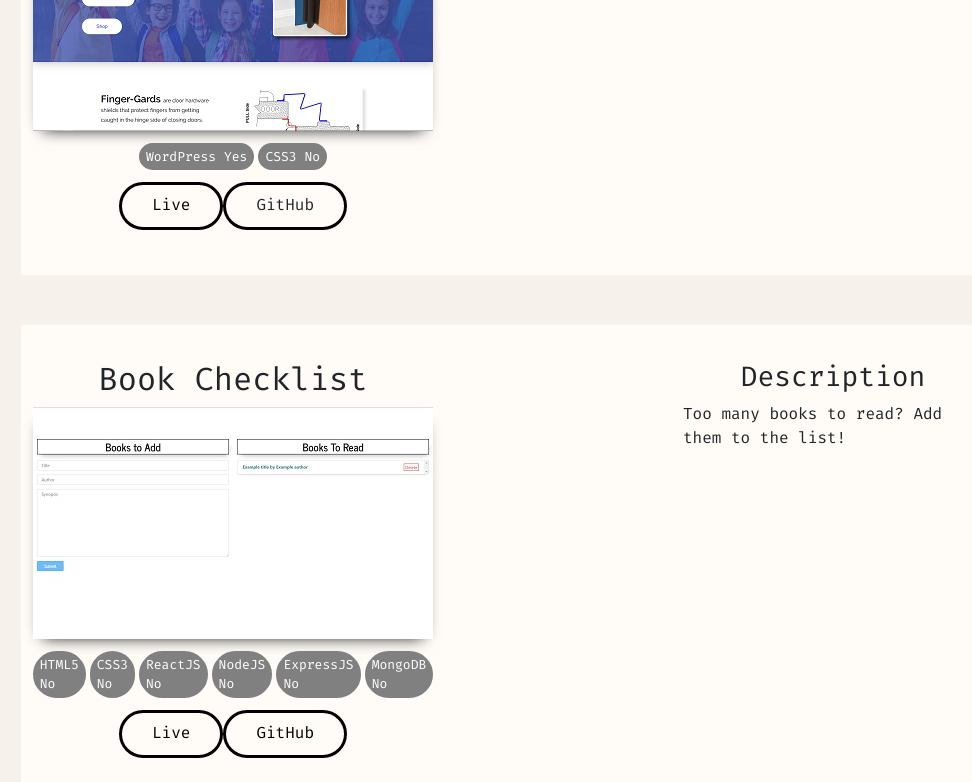
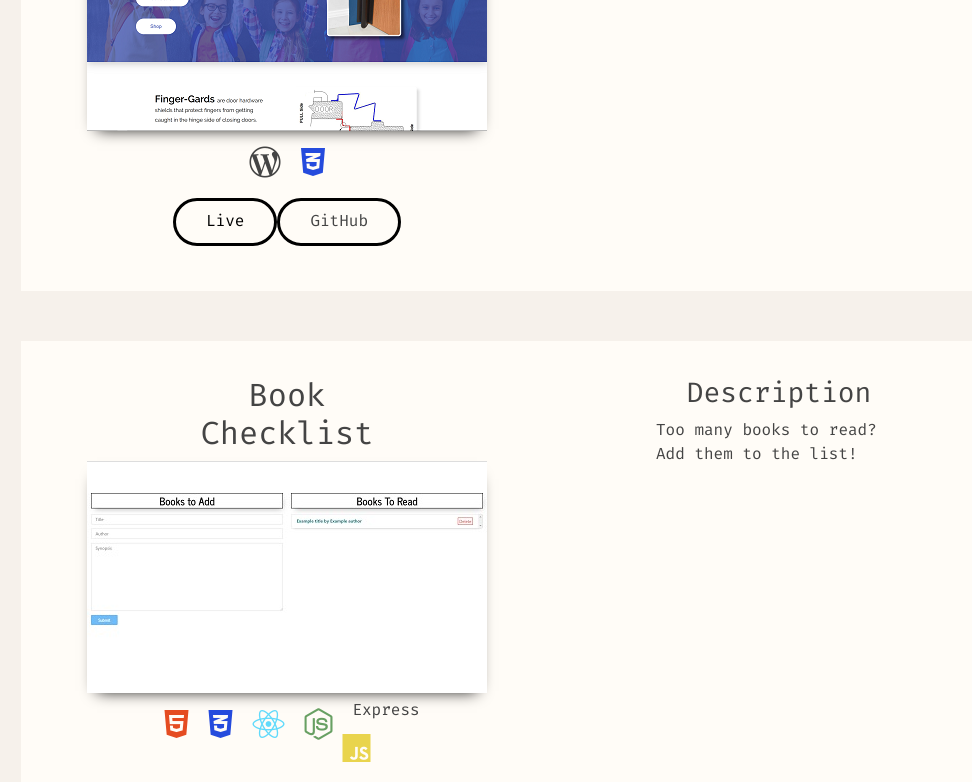
Before and after one commit to GeoffreyHanson/reactPortfolio, a React (Create React App) app: page /Projects in a window 1280 px wide. Shown: the part 440-1222 px from the top of the page, without its empty margins (107-1079 px from the left). Built offline with nearby package versions, Linux system fonts and the light colour scheme.

Commit message:
Icons working.

```diff
--- a/src/components/Icon/Icon.js
+++ b/src/components/Icon/Icon.js
@@ -2,17 +2,57 @@ import React from 'react';
 import PropTypes from 'prop-types';
 
 const Icon = (props) => {
-  const { icon } = props;
-  const result = icon === 'HTML5' ? <i className="fab fa-html5" /> : <p>Not Working</p>;
-  return (
-    result
-  );
+  const { tag } = props;
+  const html5 = { color: '#e54c21' };
+  const css3 = { color: '#254bdd' };
+  const react = { color: '#61dafb' };
+  const node = { color: '#68a063' };
+
+  if (tag === 'HTML5') {
+    return <i className="fab fa-html5 fa-2x" title={tag} style={html5} />;
+  }
+
+  if (tag === 'CSS3') {
+    return <i className="fab fa-css3-alt fa-2x" title={tag} style={css3} />;
+  }
+
+  if (tag === 'JS') {
+    return <i className="fab fa-js fa-2x" title={tag} />;
+  }
+
+  if (tag === 'ReactJS') {
+    return <i className="fab fa-react fa-2x" title={tag} style={react} />;
+  }
+
+  if (tag === 'NodeJS') {
+    return <i className="fab fa-node-js fa-2x" title={tag} style={node} />;
+  }
+
+  if (tag === 'ExpressJS') {
+    return (
+      <div className="ExpressJS">
+        <span>Express</span>
+        <i className="fab fa-js fa-2x" title={tag} />
+      </div>
+    );
+  }
+
+  if (tag === 'WordPress') {
+    return <i className="fab fa-wordpress-simple fa-2x" title={tag} />;
+  }
+
+  return null;
+
+  // const result = tag === 'HTML5' ? <i className="fab fa-html5" /> : <p>Not Working</p>;
+  // return (
+  //   result
+  // );
 };
 
 Icon.defaultProps = {
-  icon: PropTypes.string,
+  tag: PropTypes.string,
 };
 
-Icon.PropTypes = Icon.defaultProps;
+Icon.propTypes = Icon.defaultProps;
 
 export default Icon;
--- a/src/components/Navigation/Navigation.css
+++ b/src/components/Navigation/Navigation.css
@@ -1,5 +1,6 @@
 .Navigation {
   font-family: 'Fira Code', monospace;
+  color: #444;
   text-align: center;
   top: 0;
   background-color:#f6f1eb;
--- a/src/components/PageTitle/PageTitle.css
+++ b/src/components/PageTitle/PageTitle.css
@@ -1,5 +1,6 @@
 h1 {
   font-family: 'Fira Code', monospace;  font-size: 40pt;
+  /* color: #444; */
   text-align: center;
   padding: 1% 0;
 }
--- a/src/components/PortfolioItem/PortfolioItem.css
+++ b/src/components/PortfolioItem/PortfolioItem.css
@@ -1,5 +1,6 @@
 .PortfolioItem {
   font-family: 'Fira Code', monospace;
+  color: #444;
   background-color: #fffcf7;
   min-height: 425px;
   margin: 50px 10%;
@@ -9,7 +10,8 @@
   justify-content: center;
   /* grid-template-columns: repeat(6, 1fr);  */
   /* grid-template-rows: 40px 230px 25px 50px; */
-  grid-column-gap: 300px;
+  /* column-gap: 300px; */
+  column-gap: 25%;
   grid:
     ". title title desc desc ." 40px
     ". img img para para ." 230px
@@ -74,6 +76,26 @@
   font-style: normal;
 }
 
+.Icon {
+  display: flex;
+  justify-content: center;
+  margin-top: 5px;
+}
+
+.Icon i {
+  margin: 10px;
+  /* background: blue; */
+}
+
+.ExpressJS span {
+  margin-left: 10px;
+}
+
+.ExpressJS i {
+  margin: 10px 0px;
+  color: #e9d44d;
+}
+
 .Buttons {
   display: flex;
   justify-content: space-evenly;
@@ -89,19 +111,20 @@
 }
 
 .Buttons a:hover {
-  color:white;
-  transition-duration:0.5s;
+  color: white;
+  transition-duration: 0.5s;
   text-decoration:none;
 }
 
-a.LiveButton:hover {
+.LiveButton:hover {
   background-color: #0366d6;
   border: solid #0366d6;
 }
 
-a.CodeButton:hover {
+.CodeButton:hover {
   background-color: #30c452;
   border: solid #30c452;
+  color: white;
 }
 
 .DescriptionHeader {
--- a/src/components/PortfolioItem/PortfolioItem.js
+++ b/src/components/PortfolioItem/PortfolioItem.js
@@ -51,8 +51,8 @@ const PortfolioItem = (props) => {
 };
 
 PortfolioItem.defaultProps = {
-  tags: PropTypes.string,
-  icons: PropTypes.string,
+  tags: PropTypes.array,
+  // icons: PropTypes.array,
   title: PropTypes.string,
   image: PropTypes.string,
   demo: PropTypes.string,
--- a/src/components/Tag/Tag.js
+++ b/src/components/Tag/Tag.js
@@ -1,25 +1,29 @@
 import React from 'react';
 import PropTypes from 'prop-types';
 import './Tag.css';
+import Icon from '../Icon/Icon';
 
 const Tag = (props) => {
   const { tags } = props;
+  console.log(tags);
   return (
-    <div className="Tag">
+    <div className="Icon">
       {tags.map((tag) => (
-        <i>
-          {' '}
-          {tag}
-          {' '}
-          {tag === 'WordPress' ? 'Yes' : 'No'}
-        </i>
+        <Icon tag={tag} />
+        // <i>
+        //   {' '}
+        //   {tag}
+        //   {' '}
+        //   {tag === 'WordPress' ? 'YES' : 'NO'}
+        //   {/* <i className="fab fa-html5" /> */}
+        // </i>
       ))}
     </div>
   );
 };
 
 Tag.defaultProps = {
-  tag: PropTypes.string,
+  tags: PropTypes.arrayOf(PropTypes.string),
 };
 
 Tag.propTypes = Tag.defaultProps;
--- a/src/pages/About/About.css
+++ b/src/pages/About/About.css
@@ -6,6 +6,7 @@ body {
   display: flex;
   justify-content: center;
   font-family: 'Fira Code', monospace;  font-size: 22px;
+  color: #444;
   text-indent: 50px;
   margin: 5% 15%;
   /* font-weight: bold; */
--- a/src/pages/Portfolio/Portfolio.js
+++ b/src/pages/Portfolio/Portfolio.js
@@ -21,8 +21,7 @@ const Portfolio = () => (
         title="Finger-Gard"
         image={FGThumb}
         tags={['WordPress', 'CSS3']}
-        icons={['HTML5', 'HTML5']}
-        demo="finger-gard.com"
+        demo="https://finger-gard.com/"
       >
           An E-commerce site built with WordPress and WooCommerce for Finger-Gard door guards.
       </PortfolioItem>
```
Also changed, not shown: src/components/Icons/Icons.js (+22 -24 lines).
